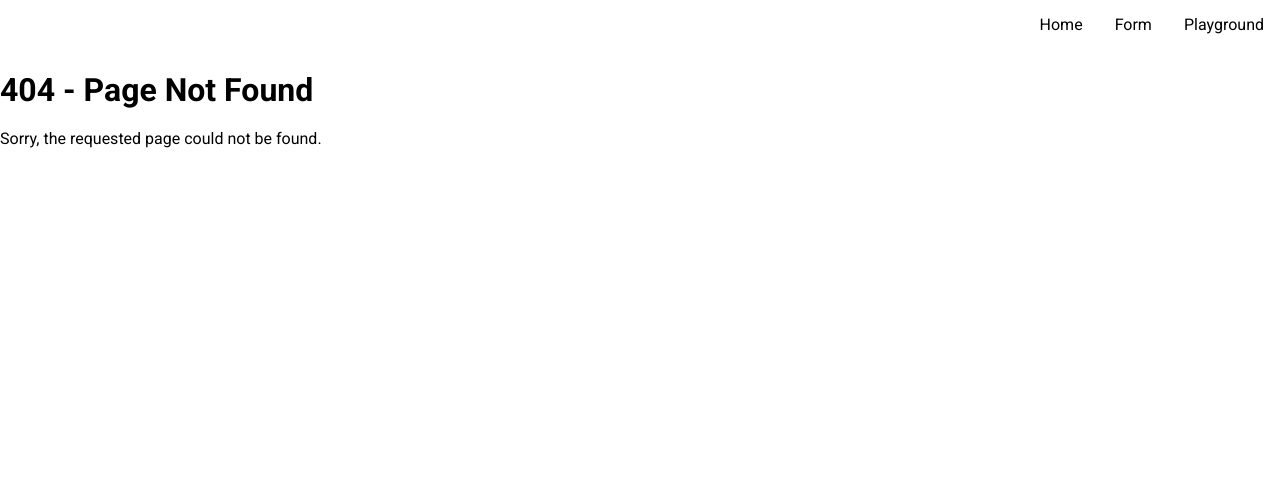
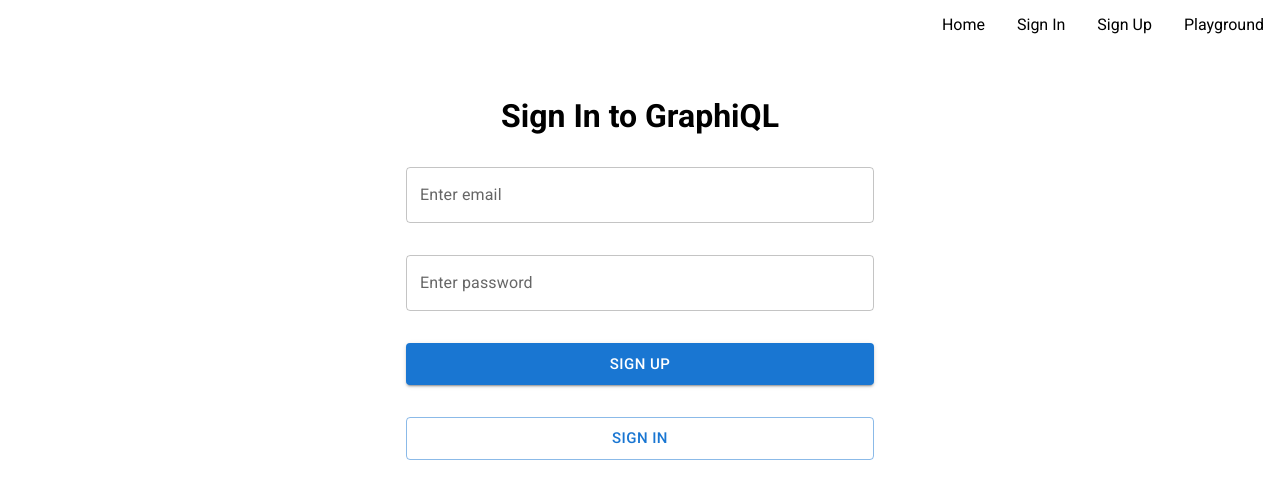
Before and after one commit to Ilichhh/graphiql-app, a React (Vite) app: page /login in a window 1280 px wide. Before the commit this address had no page. Shown: the top 498 px of the page. Built offline with nearby package versions, Linux system fonts and the light colour scheme.

Commit message:
feat: create static registration form component

```diff
--- a/src/App.tsx
+++ b/src/App.tsx
@@ -9,7 +9,8 @@ import { ErrorPage } from './pages/ErrorPage';
 export const App = () => (
   <Routes>
     <Route path="/" element={<WelcomePage />} />
-    <Route path="/form" element={<FormPage />} />
+    <Route path="/login" element={<FormPage mode="login" />} />
+    <Route path="/register" element={<FormPage mode="register" />} />
     <Route path="/playground" element={<PlaygroundPage />} />
     <Route path="*" element={<ErrorPage />} />
   </Routes>
--- /dev/null
+++ b/src/components/Form.tsx
@@ -0,0 +1,50 @@
+import React from 'react';
+import { useTranslation } from 'react-i18next';
+import styled from 'styled-components';
+
+import TextField from '@mui/material/TextField';
+import Button from '@mui/material/Button';
+
+const FormWrapper = styled.form`
+  display: flex;
+  flex-direction: column;
+  gap: 32px;
+  padding: 48px 16px;
+  margin: 0 auto;
+  width: 90%;
+  max-width: 500px;
+`;
+
+const FormHeader = styled.h1`
+  margin: 0 auto;
+`;
+
+interface FormProps {
+  mode: 'login' | 'register';
+}
+
+export const Form = ({ mode }: FormProps) => {
+  const { t } = useTranslation();
+
+  return (
+    <FormWrapper>
+      <FormHeader>{t(mode === 'register' ? 'formHeaderRegister' : 'formHeaderLogin')}</FormHeader>
+      <TextField id="email" type="email" label="Enter email" variant="outlined" />
+      <TextField id="password" type="password" label="Enter password" variant="outlined" />
+      {mode === 'register' && (
+        <TextField
+          id="password-confirm"
+          type="password"
+          label="Confirm password"
+          variant="outlined"
+        />
+      )}
+      <Button type="submit" variant="contained" size="large">
+        Sign Up
+      </Button>
+      <Button variant="outlined" size="large">
+        Sign In
+      </Button>
+    </FormWrapper>
+  );
+};
--- a/src/components/Header.tsx
+++ b/src/components/Header.tsx
@@ -22,7 +22,8 @@ const NavLink = styled(Link)`
 export const Header = () => (
   <HeaderContainer>
     <NavLink to="/">Home</NavLink>
-    <NavLink to="/form">Form</NavLink>
+    <NavLink to="/login">Sign In</NavLink>
+    <NavLink to="/register">Sign Up</NavLink>
     <NavLink to="/playground">Playground</NavLink>
   </HeaderContainer>
 );
--- a/src/locales/en.json
+++ b/src/locales/en.json
@@ -1,3 +1,5 @@
 {
-  "greeting": "Welcome!"
+  "greeting": "Welcome!",
+  "formHeaderRegister": "Sign Up to GraphiQL",
+  "formHeaderLogin": "Sign In to GraphiQL"
 }
--- a/src/locales/ru.json
+++ b/src/locales/ru.json
@@ -1,3 +1,5 @@
 {
-  "greeting": "Привет"
+  "greeting": "Привет",
+  "formHeaderRegister": "Регистрация в GraphiQL",
+  "formHeaderLogin": "Вход в GraphiQL"
 }
--- a/src/pages/FormPage.tsx
+++ b/src/pages/FormPage.tsx
@@ -1,9 +1,14 @@
+import React from 'react';
 import { Header } from '../components/Header';
-import React from 'react';
+import { Form } from '../components/Form';
 
-export const FormPage = () => (
+interface FormPageProps {
+  mode: 'login' | 'register';
+}
+
+export const FormPage = ({ mode }: FormPageProps) => (
   <>
     <Header />
-    <h1>Form</h1>
+    <Form mode={mode} />
   </>
 );
```
